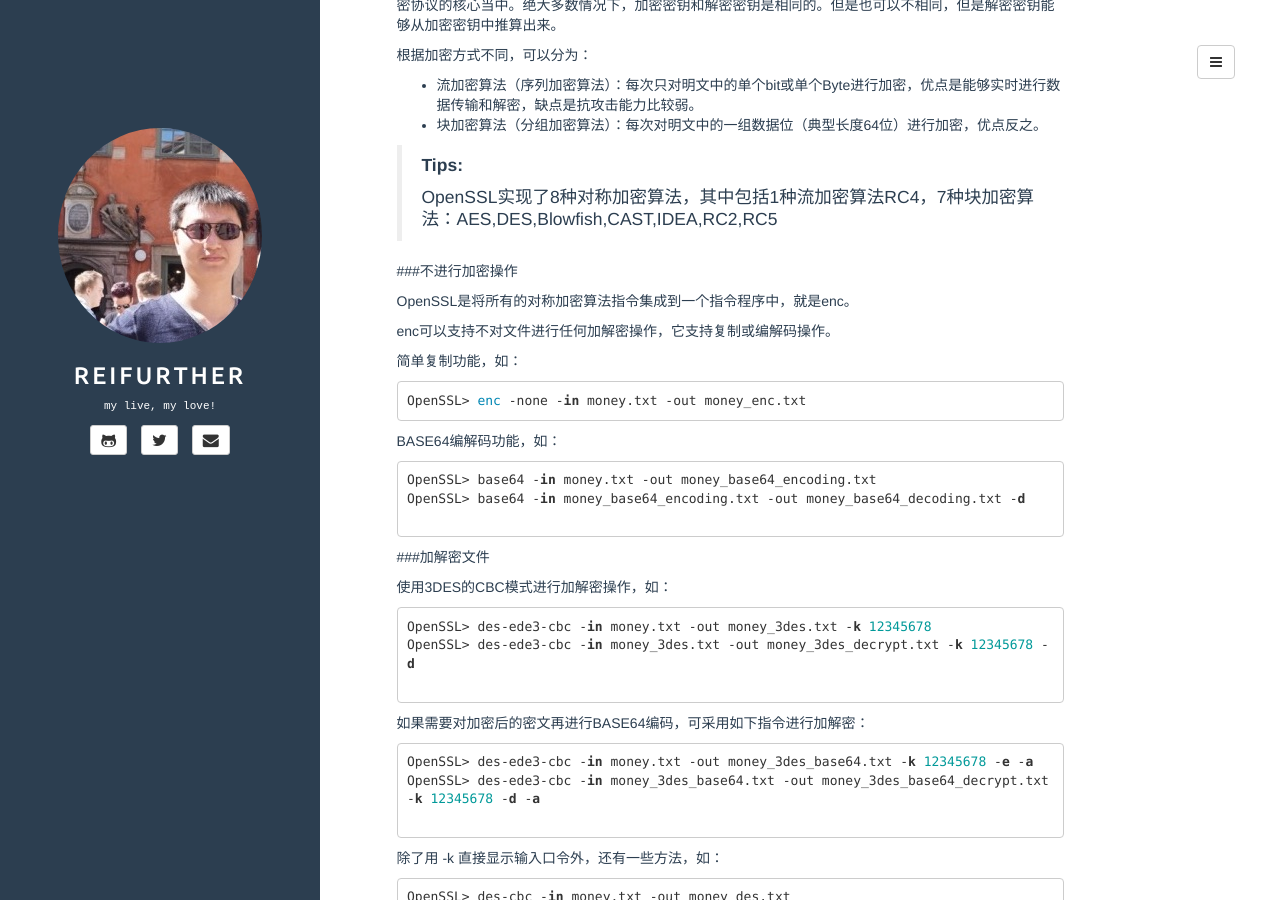
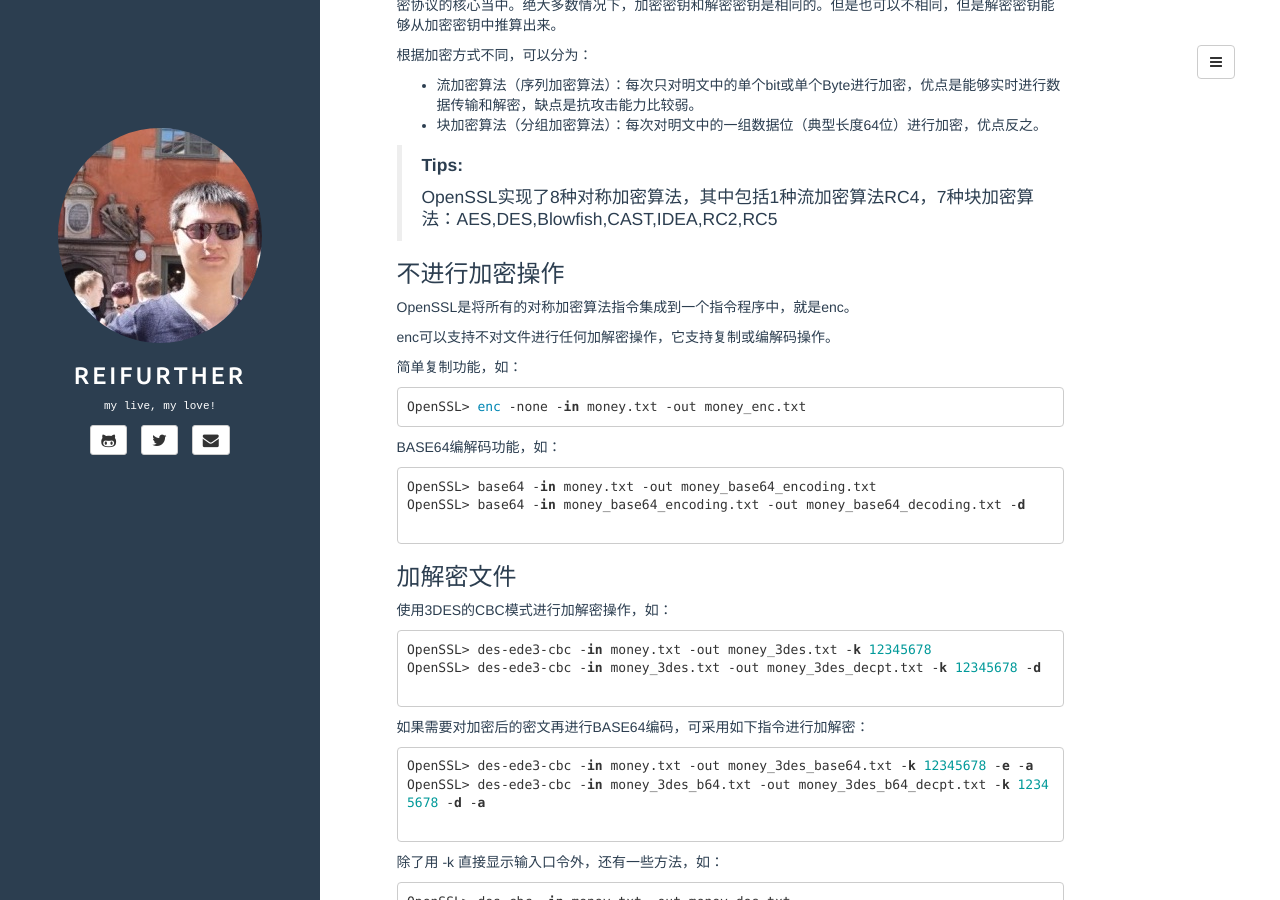
Before and after one commit to reifurther/reifurther.github.io, a Jekyll site: the page built from _posts/2016-01-01--openssl-how.md, in a window 1280 px wide and 900 px high, scrolled down 492 px. Built offline with Jekyll 4.4.1, drawn with Linux system fonts in a browser that asks for light colours.

Commit message:
modify chapt of symmetric encryption

````diff
--- a/_posts/2016-01-01--openssl-how.md
+++ b/_posts/2016-01-01--openssl-how.md
@@ -38,7 +38,7 @@ description: 透过openssl学习加密算法、签名、证书等基本知识.
 > OpenSSL实现了8种对称加密算法，其中包括1种流加密算法RC4，7种块加密算法：AES,DES,Blowfish,CAST,IDEA,RC2,RC5
 >
 
-###不进行加密操作
+### 不进行加密操作
 
 OpenSSL是将所有的对称加密算法指令集成到一个指令程序中，就是enc。
 
@@ -58,20 +58,20 @@ OpenSSL> base64 -in money_base64_encoding.txt -out money_base64_decoding.txt -d
 
 ```
 
-###加解密文件
+### 加解密文件
 
 使用3DES的CBC模式进行加解密操作，如：
 
 ```vim
 OpenSSL> des-ede3-cbc -in money.txt -out money_3des.txt -k 12345678
-OpenSSL> des-ede3-cbc -in money_3des.txt -out money_3des_decrypt.txt -k 12345678 -d
+OpenSSL> des-ede3-cbc -in money_3des.txt -out money_3des_decpt.txt -k 12345678 -d
 
 ```
 如果需要对加密后的密文再进行BASE64编码，可采用如下指令进行加解密：
 
 ```vim
 OpenSSL> des-ede3-cbc -in money.txt -out money_3des_base64.txt -k 12345678 -e -a
-OpenSSL> des-ede3-cbc -in money_3des_base64.txt -out money_3des_base64_decrypt.txt -k 12345678 -d -a
+OpenSSL> des-ede3-cbc -in money_3des_b64.txt -out money_3des_b64_decpt.txt -k 12345678 -d -a
 
 ```
 
````
